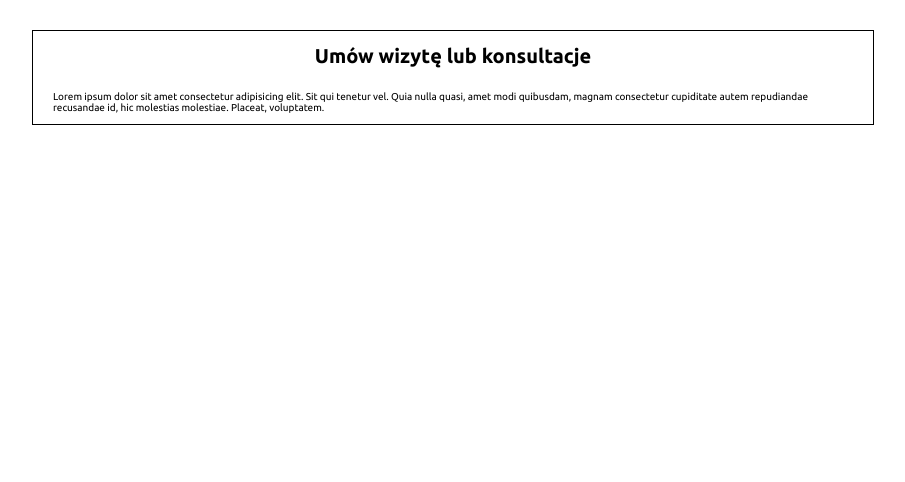
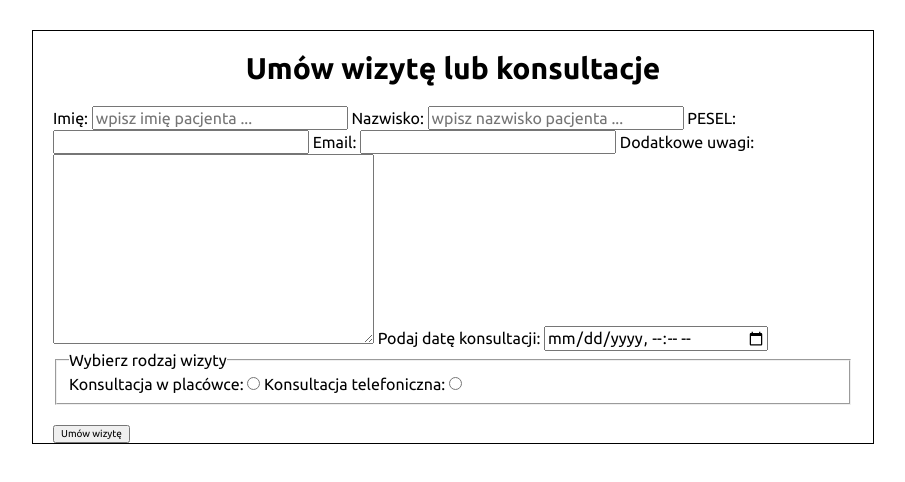
Before and after one commit to piotr-skolorzynski/simple-form-examp, a plain HTML site: page index.html in a window 1280 px wide. Shown: the whole page, without its empty margins (187-1092 px from the left). Drawn offline with Linux system fonts and the light colour scheme.

Commit message:
modify index.html and style.css add form

```diff
--- a/index.html
+++ b/index.html
@@ -14,8 +14,34 @@
 
     <div class="container">
         <h1>Umów wizytę lub konsultacje</h1>
-        <p>Lorem ipsum dolor sit amet consectetur adipisicing elit. Sit qui tenetur vel. Quia nulla quasi, amet modi quibusdam, magnam consectetur cupiditate autem repudiandae recusandae id, hic molestias molestiae. Placeat, voluptatem.</p>
+        <form action="./sent.html" method="post" target="_blank" name="form-reserve-consultation">
+            <label for="fname">Imię:</label>
+            <input type="text" id="fname" placeholder="wpisz imię pacjenta ..." required>
+            <label for="lname">Nazwisko:</label>
+            <input type="text" id="lname" placeholder="wpisz nazwisko pacjenta ..." required>
+            <label for="pesel">PESEL:</label>
+            <input type="number" name="" id="pesel">
+            <label for="email">Email:</label>
+            <input type="email" name="" id="email">
+            <label for="comments">Dodatkowe uwagi:</label>
+            <textarea name="comments" id="comments" cols="30" rows="10"></textarea>
+            <label for="datetime">Podaj datę konsultacji:</label>
+            <input type="datetime-local" name="" id="datetime">
+            <fieldset>
+                <legend> Wybierz rodzaj wizyty </legend>
+                <label for="contact">Konsultacja w placówce:</label>
+                <input type="radio" name="visits" id="contact" value="contact">
+                <label for="phone">Konsultacja telefoniczna:</label>
+                <input type="radio" name="visits" id="phone" value="phone">
+            </fieldset>
+        </form>
+        <button type="submit">Umów wizytę</button>
+        <!-- dokończ button submit, przypomnij sobie jak się robi z przyciskiem type submit poza formularzem -->
     </div>
+
+
+
+
 
 </body>
 </html>
--- a/style.css
+++ b/style.css
@@ -6,9 +6,15 @@ body {
     margin: 3rem auto;
     padding: 0 2rem;
     max-width: 800px;
-    display: flex;
-    flex-direction: column;
-    justify-content: center;
-    align-items: center;
     border: 1px solid black;
 }
+
+.container h1 {
+    text-align: center;
+    font-size: 3rem;
+}
+
+form {
+    margin: 2rem 0;
+    font-size: 1.6rem;
+}
```
Also changed, not shown: 1 other file.
